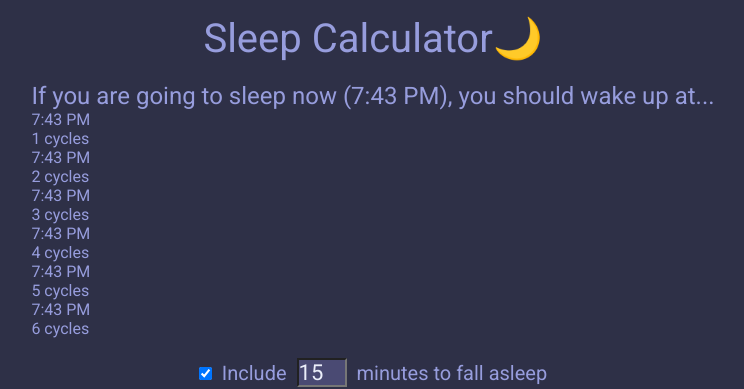
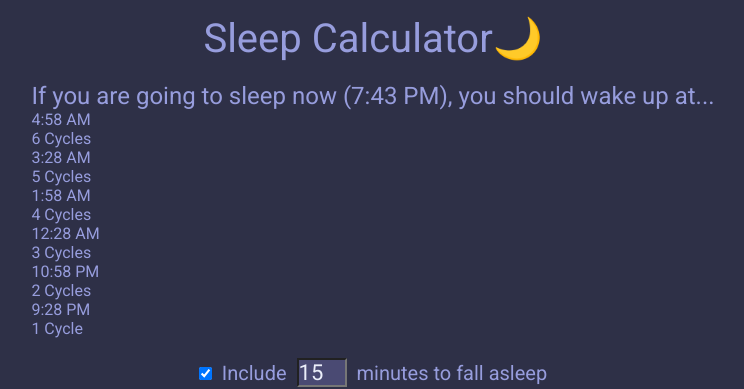
Before and after one commit to robsassack/sleep-calc-react, a React (Vite) app: page / in a window 1280 px wide. Both pictures are taken after a click on the button "Sleep now". Shown: the top 389 px of the page, without its empty margins (267-1011 px from the left). Built offline with nearby package versions, Linux system fonts and the light colour scheme.

Commit message:
Added functions to calculate sleep/wake times

```diff
--- a/src/components/SleepPage/SleepPage.tsx
+++ b/src/components/SleepPage/SleepPage.tsx
@@ -5,51 +5,49 @@ function SleepPage(props: any) {
   if (props.addSleep) extraSleep = props.fallAsleep;
 
   const formatTime = (time: string) => {
-    // convert 24h to 12h
-    const timeArr = time.split(":");
-    let hours = parseInt(timeArr[0]);
-    let minutes = timeArr[1];
-    let ampm = "AM";
-    if (hours > 12) {
-      hours -= 12;
-      ampm = "PM";
-    }
-    // if (Number(minutes) < 10) minutes = "0" + minutes;
-    return `${hours}:${minutes} ${ampm}`;
+    const [hoursString, minutesString] = time.split(":");
+    const hours = parseInt(hoursString);
+    const minutes = parseInt(minutesString);
+    const period = hours < 12 ? "AM" : "PM";
+    const hours12 = hours % 12 === 0 ? 12 : hours % 12;
+    const hours12String = hours12 === 0 ? "12" : hours12.toString();
+    const newTimeString = `${hours12String}:${minutesString} ${period}`;
+    return newTimeString;
   };
 
-  const sleepTimes = Array(6)
-    .fill(0)
-    .map((_, i) => {
-      // let hours = 0;
-      // let minutes = 0;
-      // if (props.sleep.mode === "now") {
-      //   // hours = 8 + i;
-      //   // minutes = extraSleep;
-      // } else if (props.sleep.mode === "wake") {
-      //   // hours = 8 + i - parseInt(props.sleep.time.split);
-      //   // minutes = extraSleep - parseInt(props.sleep.time);
-      // } else if (props.sleep.mode === "sleep") {
-      //   // hours = 8 + i - parseInt(props.sleep.time.split(":")[0]);
-      //   // minutes = extraSleep - parseInt(props.sleep.time.split(":")[1]);
-      // }
-      // if (minutes < 0) {
-      //   hours -= 1;
-      //   minutes += 60;
-      // }
-      // if (hours < 0) hours += 24;
-      return (
-        <div className='sleep--list-item'>
-          {/* {formatTime(`${hours}:${minutes}`)} */}
-          <div className="sleep--item-time">
-            {formatTime(props.sleep.time)}
+  const addMinutes = (time: string, minutesToAdd: number) => {
+    const [hoursString, minutesString] = time.split(":");
+    const hours = parseInt(hoursString);
+    const minutes = parseInt(minutesString);
+    let totalMinutes = hours * 60 + minutes + minutesToAdd;
+    const newTotalMinutes = ((totalMinutes % 1440) + 1440) % 1440;
+    const newHours = Math.floor(newTotalMinutes / 60);
+    const newMinutes = newTotalMinutes % 60;
+    const newTimeString = `${newHours.toString().padStart(2, "0")}:${newMinutes
+      .toString()
+      .padStart(2, "0")}`;
+    return newTimeString;
+  };
+
+  const sleepTimes = () => {
+    let content = [];
+    for (let i = 6; i > 0; i--) {
+      let addTime = 0;
+      if (props.sleep.mode === "wake") addTime = -90 * i - extraSleep;
+      else addTime = 90 * i + extraSleep;
+      content.push(
+        <div className='sleep--list-item' key={"cycle-" + i}>
+          <div className={"sleep--cycle-" + i}>
+            {formatTime(addMinutes(props.sleep.time, addTime))}
           </div>
-          <div className="sleep--item-cycles">
-            {i + 1} cycles
+          <div className='sleep--cycle-count'>
+            {i} {i === 1 ? "Cycle" : "Cycles"}
           </div>
         </div>
       );
-    });
+    }
+    return content;
+  };
 
   return (
     <div className='sleep'>
@@ -67,13 +65,7 @@ function SleepPage(props: any) {
               formatTime(props.sleep.time) +
               ", you should wake up at...")}
       </div>
-      <div className='sleep--list'>{sleepTimes}</div>
-
-      {/* {props.sleep.mode === "wake" && <p>{props.sleep.time}</p>}
-      {props.sleep.mode === "sleep" && <p>{props.sleep.time}</p>}
-      <p>{props.sleep.mode}</p>
-      <p>{props.sleep.time}</p>
-      <p>+{extraSleep}</p> */}
+      <div className='sleep--list'>{sleepTimes()}</div>
     </div>
   );
 }
```
